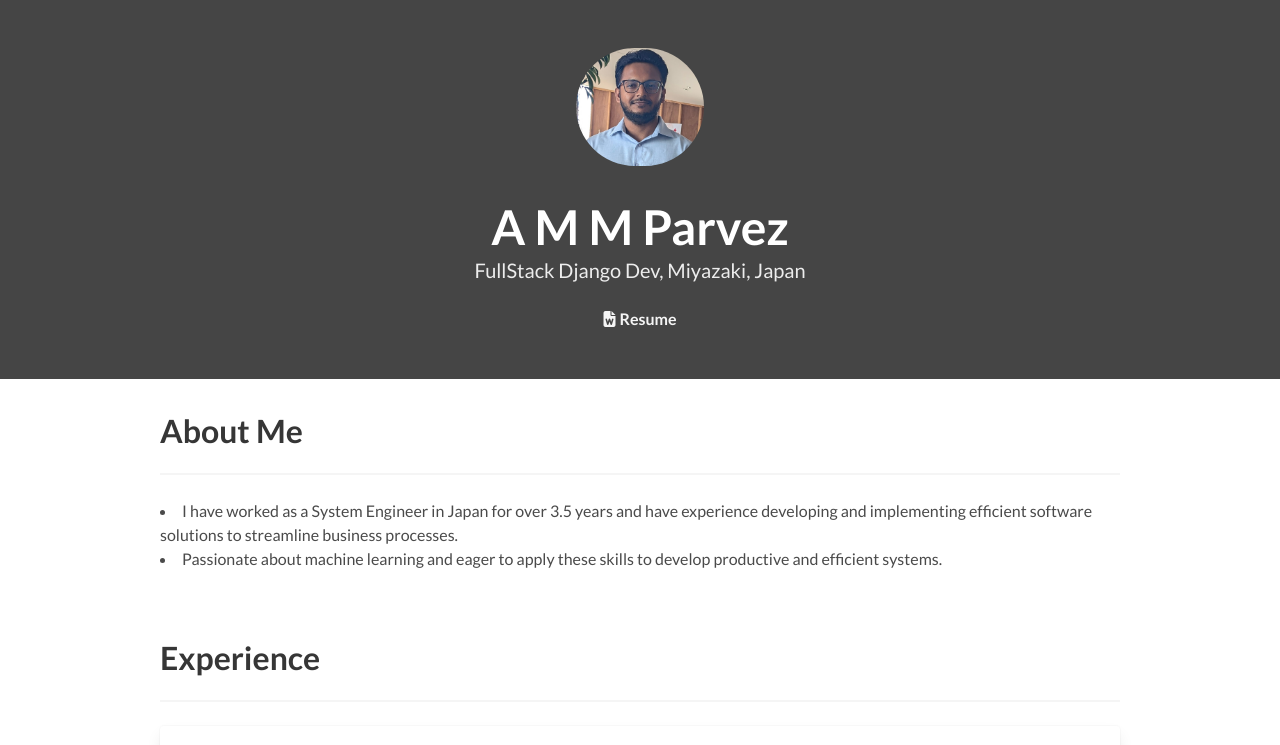
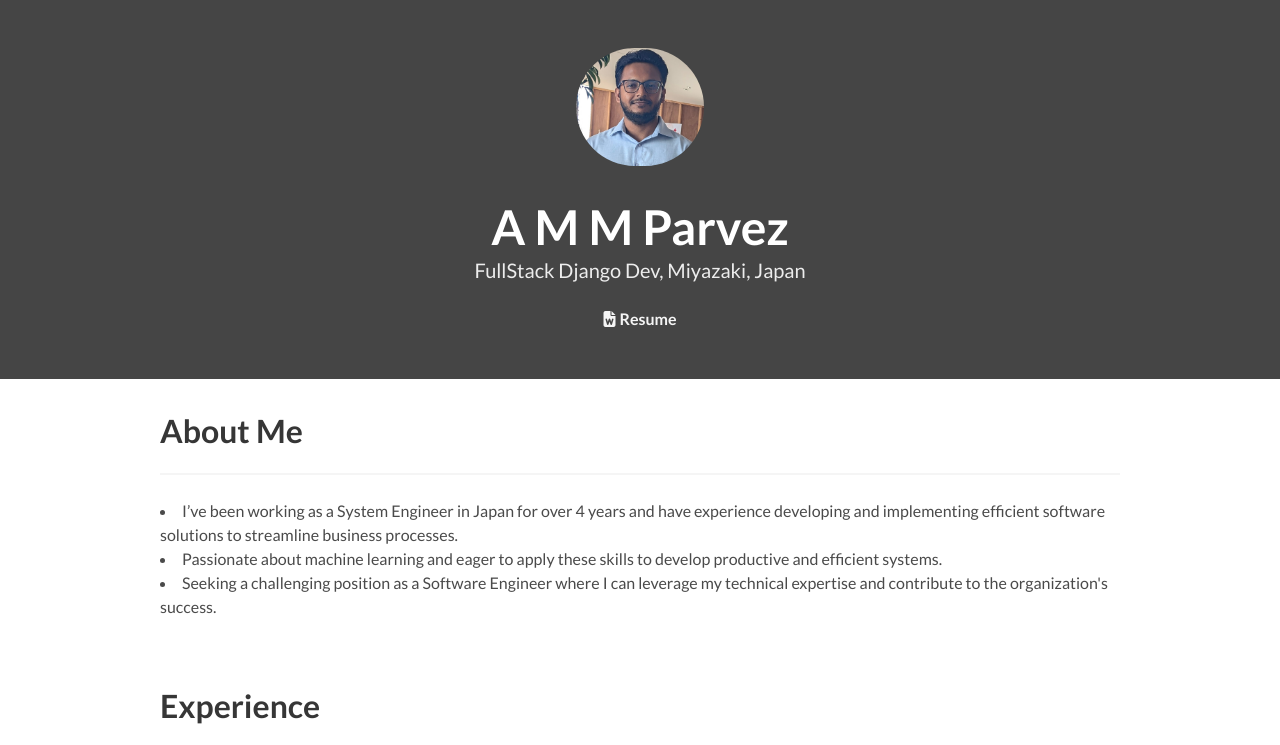
Before and after one commit to AbdullahParvez/abdullahparvez.github.io, a plain HTML site: page index.html in a window 1280 px wide. Shown: the top 745 px of the page. Drawn offline with Linux system fonts and the light colour scheme.

Commit message:
Resume updated

```diff
--- a/index.html
+++ b/index.html
@@ -74,8 +74,10 @@
       <hr />
       <!-- <p>Experienced Software Engineer with a strong background in Django development and digital transformation.
         Proven ability to develop and implement efficient software solutions to streamline business processes.</p> -->
-        <li>I have worked as a System Engineer in Japan for over 3.5 years and have experience developing and implementing efficient software solutions to streamline business processes.</li>
+        <li>I’ve been working as a System Engineer in Japan for over 4 years and have experience developing and implementing efficient software solutions to streamline business processes.
+</li>
         <li>Passionate about machine learning and eager to apply these skills to develop productive and efficient systems.</li>
+        <li>Seeking a challenging position as a Software Engineer where I can leverage my technical expertise and contribute to the organization's success.</li>
     </div>
   </section>
   <section class="section">
```
Also changed, not shown: 3 other files.
